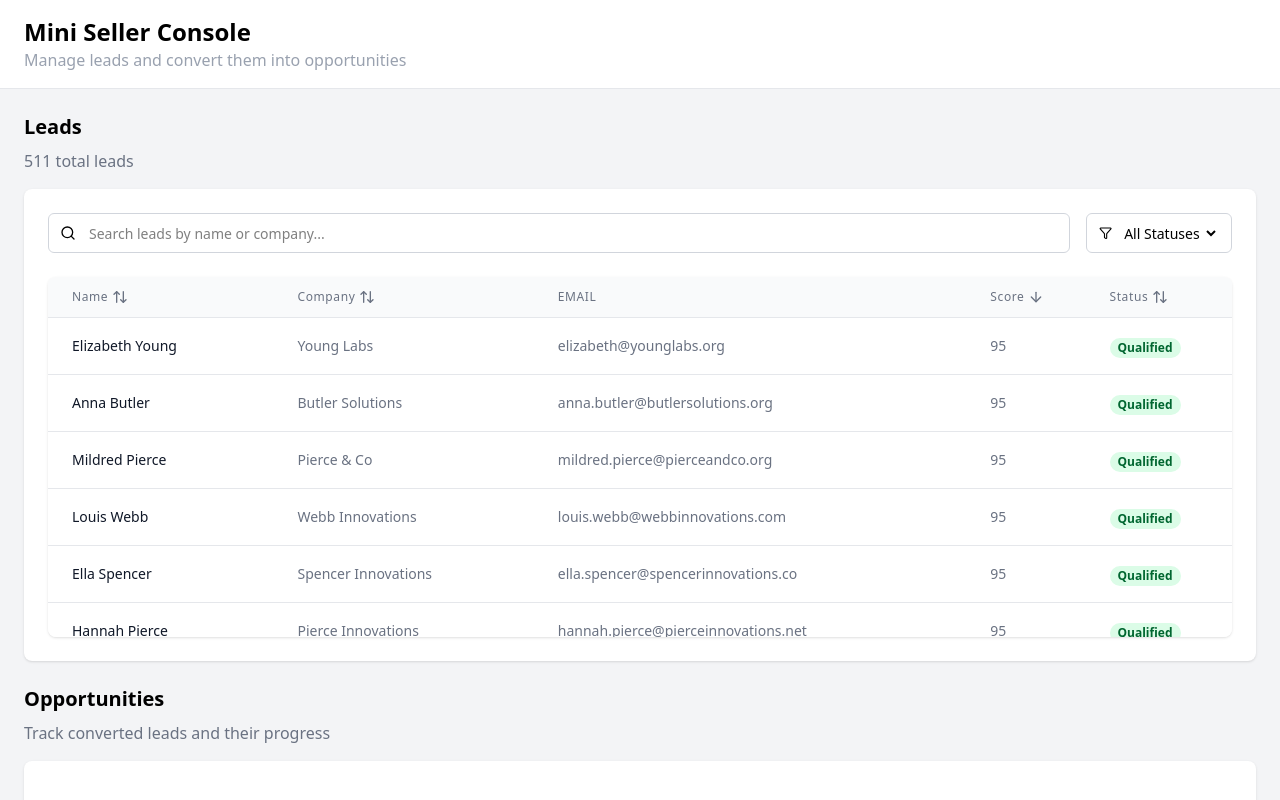
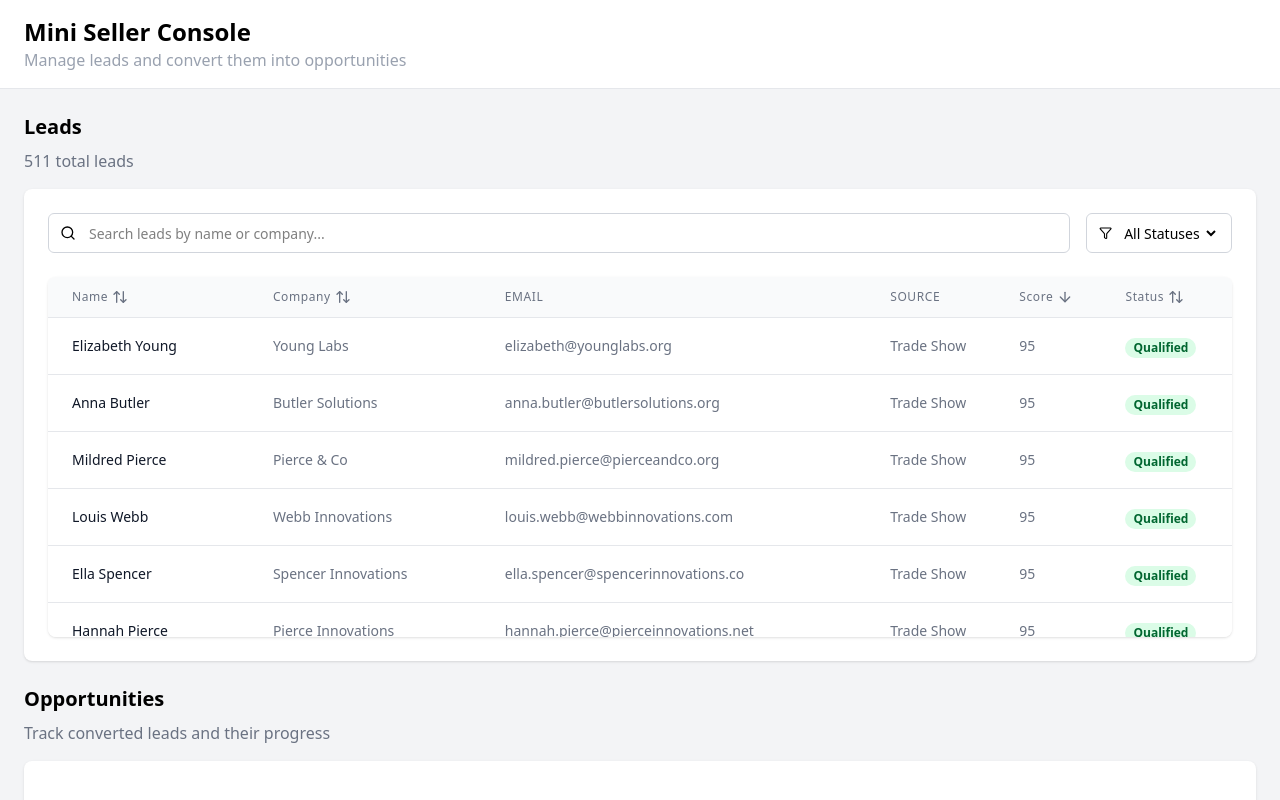
Before and after one commit to karenhirayama/mini_seller_console, a React (Vite) app: page / in a window 1280 px wide. Shown: the top 800 px of the page. Built offline with nearby package versions, Linux system fonts and the light colour scheme.

Commit message:
fix: Display source

```diff
--- a/src/components/LeadsTable.tsx
+++ b/src/components/LeadsTable.tsx
@@ -97,6 +97,9 @@
                   Email
                 </th>
                 <th className="px-6 py-3 text-left text-xs font-medium text-gray-500 uppercase tracking-wider">
+                  Source
+                </th>
+                <th className="px-6 py-3 text-left text-xs font-medium text-gray-500 uppercase tracking-wider">
                   <button
                     onClick={() => onSort("score")}
                     className="h-auto p-0 hover:bg-transparent flex items-center gap-1"
@@ -133,6 +136,9 @@
                     {lead.email}
                   </td>
                   <td className="px-6 py-4 whitespace-nowrap text-sm text-gray-500">
+                    {lead.source}
+                  </td>
+                  <td className="px-6 py-4 whitespace-nowrap text-sm text-gray-500">
                     {lead.score}
                   </td>
                   <td className="px-6 py-4 whitespace-nowrap">
```
